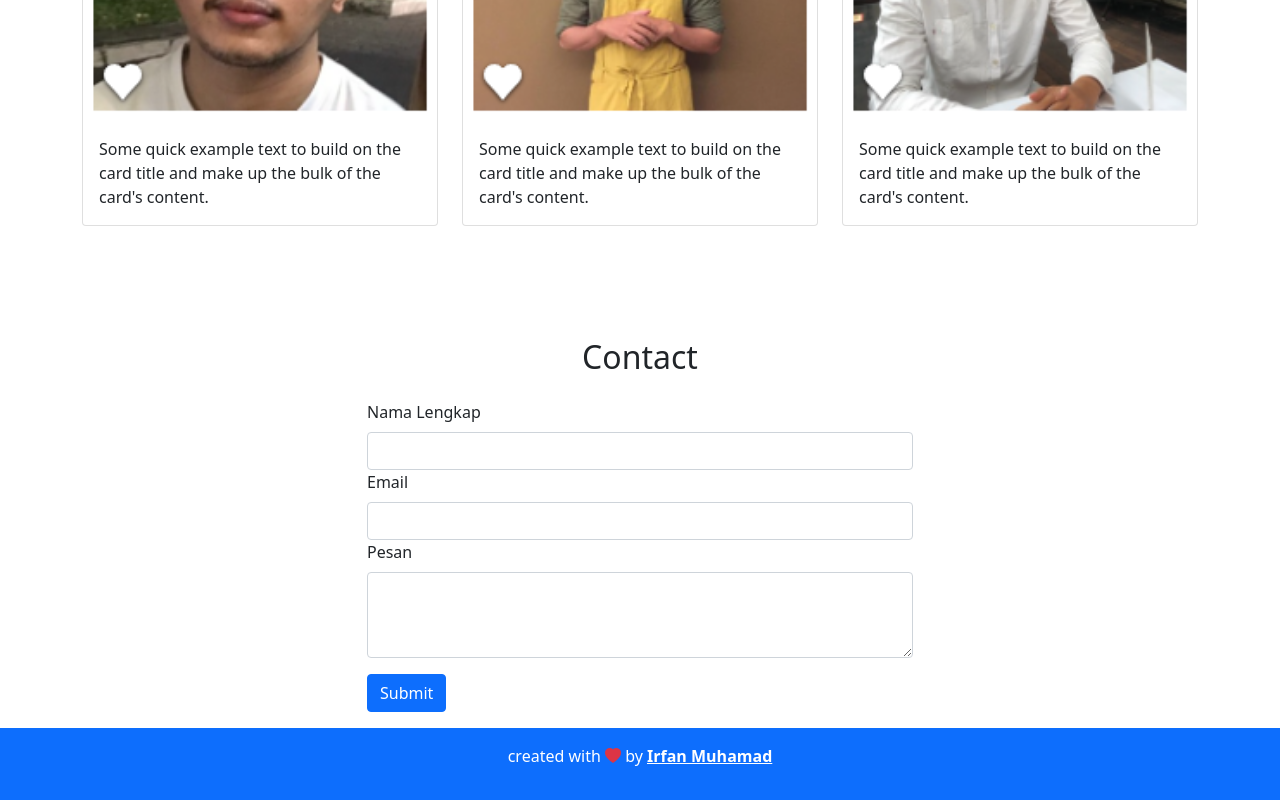
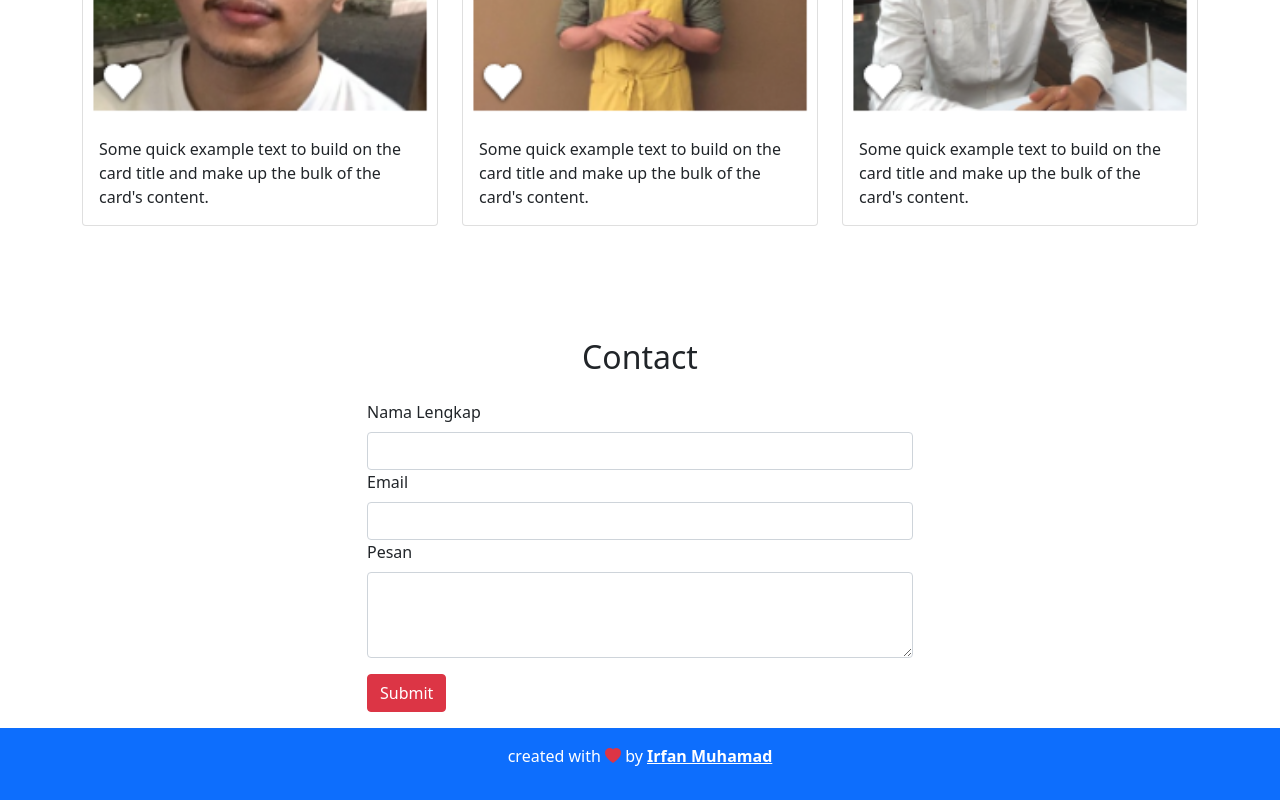
Before and after one commit to irfanrr2/irfanmuhamad.github.io, a plain HTML site: page index.html in a window 1280 px wide. Shown: the part 1711-2511 px from the top of the page. Drawn offline with nearby package versions, Linux system fonts and the light colour scheme.

Commit message:
mengubah warna jadi merah

```diff
--- a/index.html
+++ b/index.html
@@ -159,7 +159,7 @@
                     <textarea class="form-control" id="Pesan" rows="3"></textarea>
                   </div>
 
-              <button type="submit" class="btn btn-primary">Submit</button>
+              <button type="submit" class="btn btn-danger">Submit</button>
             </form>
           </div>
         </div>
```
